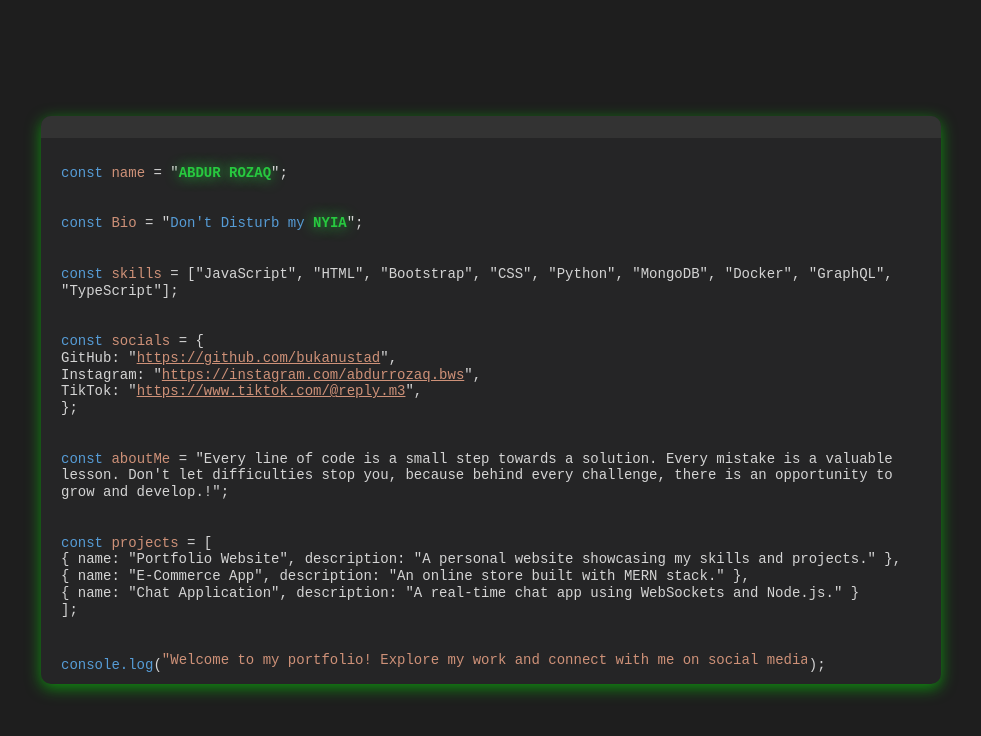
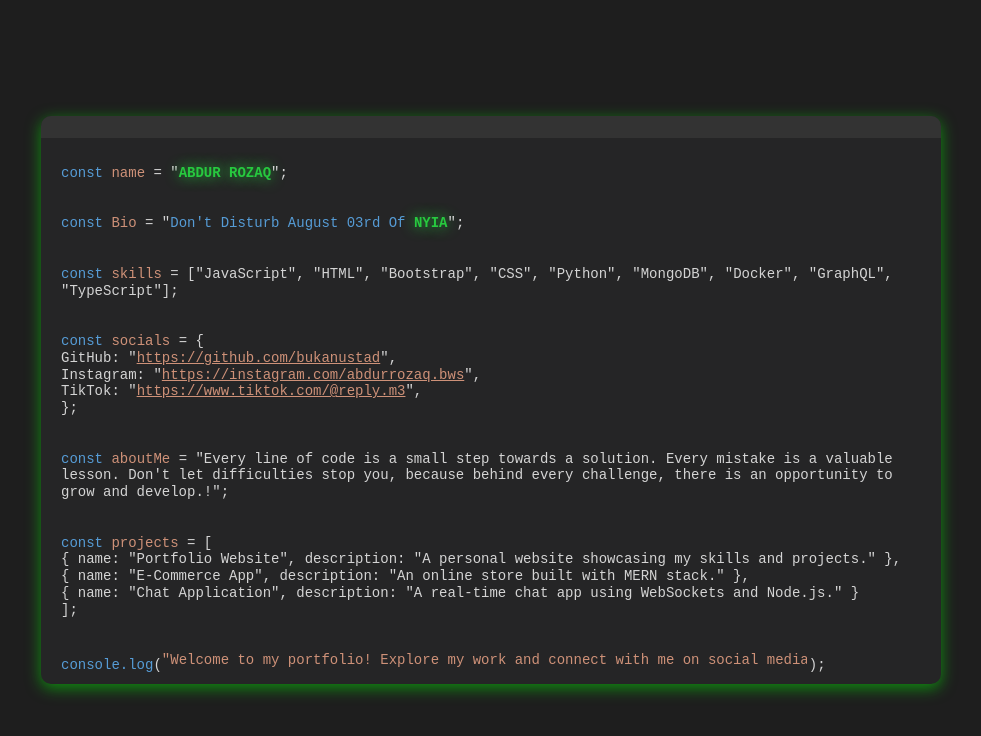
Before and after one commit to bukanustad/profile_page, a plain HTML site: page index.html in a window 1280 px wide. Shown: the whole page, without its empty margins (149-1130 px from the left). Drawn offline with Linux system fonts and the light colour scheme.

Commit message:
index.html

```diff
--- a/index.html
+++ b/index.html
@@ -113,7 +113,7 @@
         <div class="editor-content">
             <span class="highlight">const</span> <span class="string">name</span> = "<span class="name">ABDUR ROZAQ</span>";
             <br>
-            <span class="highlight">const</span> <span class="string">Bio</span> = "<span class="highlight">Don't Disturb my <b style="color: #27c93f;
+            <span class="highlight">const</span> <span class="string">Bio</span> = "<span class="highlight">Don't Disturb August 03rd Of <b style="color: #27c93f;
             animation: glow 1.5s infinite alternate;">NYIA</b></span>";
             <br>
             <span class="highlight">const</span> <span class="string">skills</span> = ["JavaScript", "HTML", "Bootstrap", "CSS", "Python", "MongoDB", "Docker", "GraphQL", "TypeScript"];
```
